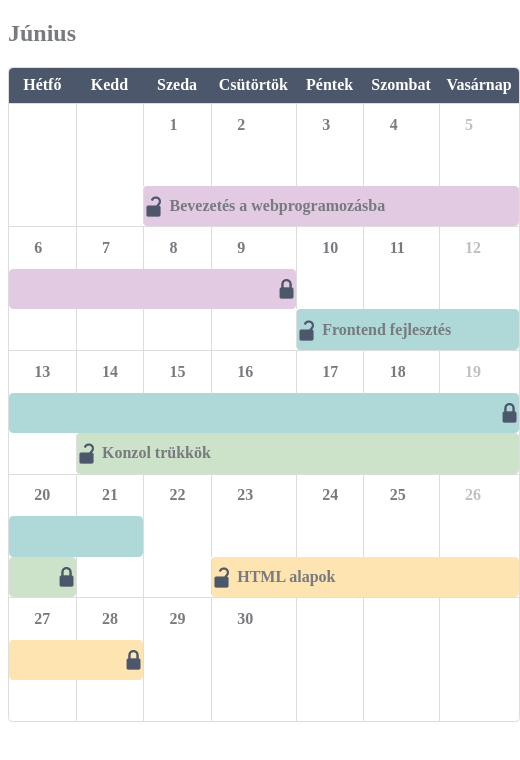
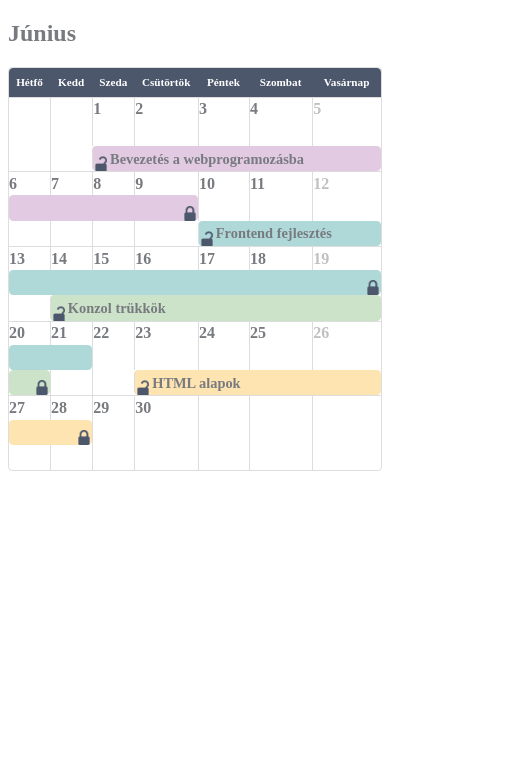
Before and after one commit to szabinafekete/kihivas7, a plain HTML site: page index.html in a window 390 px wide. Shown: the whole page, 520 px wide, since content can reach past the window. Drawn offline with Linux system fonts and the light colour scheme.

Commit message:
Add files via upload

```diff
--- a/index.html
+++ b/index.html
@@ -6,6 +6,7 @@
     <meta name="viewport" content="width=device-width, initial-scale=1.0">
     <title>7. Kihívás</title>
     <link rel="shortcut icon" href="icons/favicon.png" type="image/x-icon">
+
     <style>
         * {
             color: #777a7f;
@@ -75,6 +76,25 @@
             background-size: 15px auto;
             background-position: right 0.5vw top 1.2vh;
         }
+        @media screen and (max-width: 600px) {
+            thead th {
+                padding: 1vh 0.5vw;
+                font-size: 0.7em;
+            }
+            td {
+                height: 1vh;
+                padding: 1vh 2vh;
+            }
+            .numcells td {
+                padding: 0.3vh 0;
+            }
+            .tnfColor {
+                font-size: 0.9em;
+            }
+            .tnfOpen, .tnfClose {
+                background-size: 12px auto;
+            }
+        }
     </style>
 </head>
 
@@ -114,7 +134,11 @@
             <tr>
                 <td></td>
                 <td></td>
-                <td colspan="5" class="tnf tnfColor tnfBC1 tnfOpen"><a href="https://webprogramozoleszek.hu/elerheto-tanfolyamok/bevezetes-a-webprogramozasba-tanfolyam/" target="_blank">Bevezetés a webprogramozásba</a></td>
+                <td colspan="5" class="tnf tnfColor tnfBC1 tnfOpen">
+                    <a href="https://webprogramozoleszek.hu/elerheto-tanfolyamok/bevezetes-a-webprogramozasba-tanfolyam/" target="_blank">
+                        Bevezetés a webprogramozásba
+                    </a>
+                </td>
             </tr>
             <tr class="numcells">
                 <td>6</td>
@@ -136,7 +160,9 @@
                 <td></td>
                 <td></td>
                 <td></td>
-                <td colspan="3" class="tnf tnfColor tnfBC2 tnfOpen">Frontend fejlesztés</td>
+                <td colspan="3" class="tnf tnfColor tnfBC2 tnfOpen">
+                    Frontend fejlesztés
+                </td>
             </tr>
             <tr class="numcells">
                 <td>13</td>
@@ -153,7 +179,9 @@
             </tr>
             <tr>
                 <td></td>
-                <td colspan="6" class="tnf tnfColor tnfBC3 tnfOpen">Konzol trükkök</td>
+                <td colspan="6" class="tnf tnfColor tnfBC3 tnfOpen">
+                    Konzol trükkök
+                </td>
             </tr>
             <tr class="numcells">
                 <td>20</td>
@@ -176,7 +204,9 @@
                 <td class="tnf tnfColor tnfBC3 tnfClose"></td>
                 <td></td>
                 <td></td>
-                <td colspan="4" class="tnf tnfColor tnfBC4 tnfOpen">HTML alapok</td>
+                <td colspan="4" class="tnf tnfColor tnfBC4 tnfOpen">
+                    HTML alapok
+                </td>
             </tr>
             <tr class="numcells">
                 <td>27</td>
```
